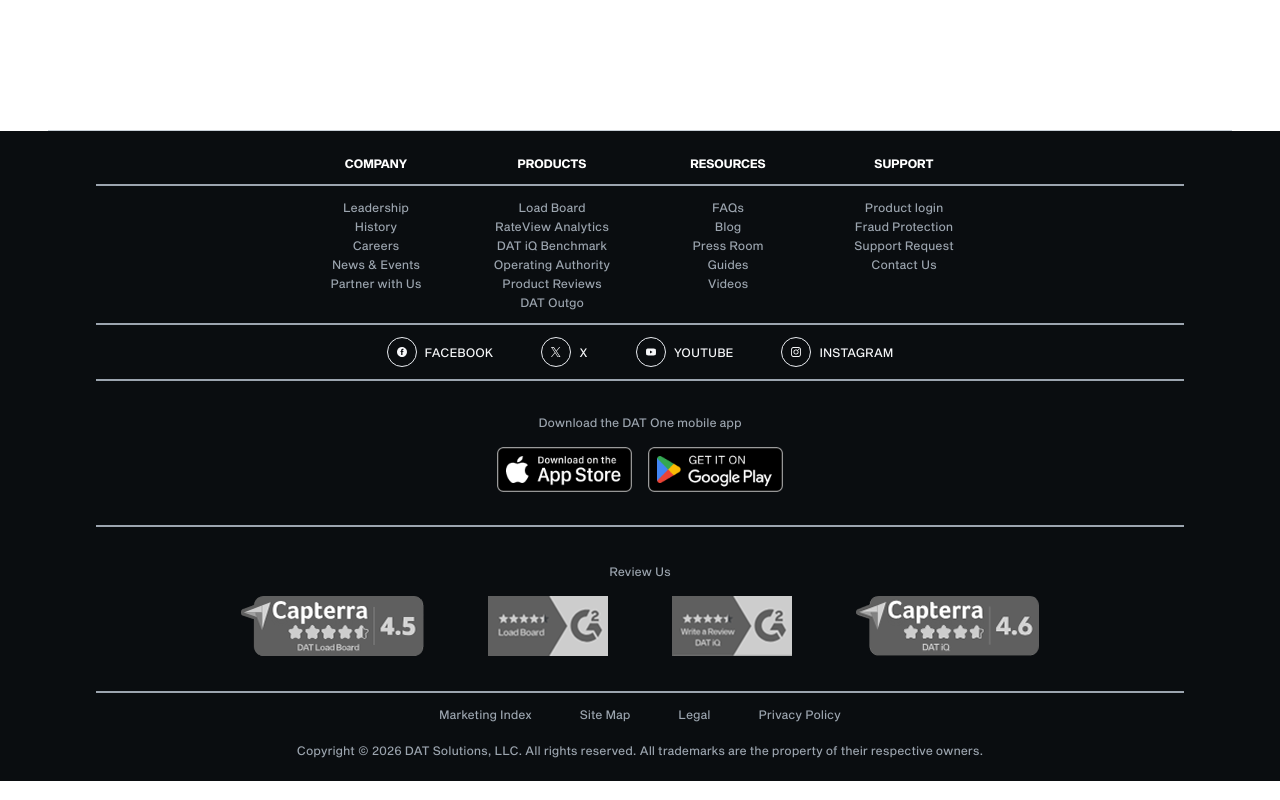
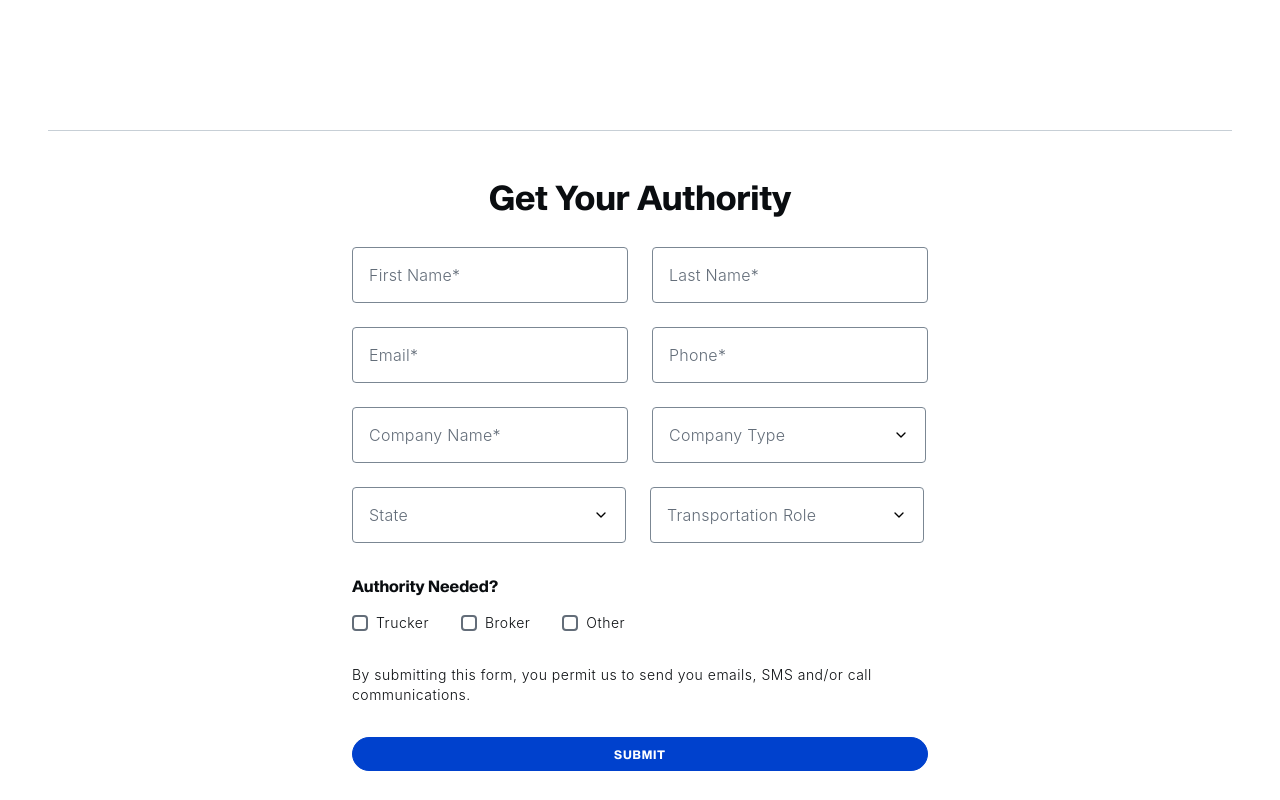
Before and after one commit to jblossomweb/dat-figma-demo, a Next.js app: page / in a window 1280 px wide. Shown: the part 2340-3140 px from the top of the page. Built offline with nearby package versions, Linux system fonts and the light colour scheme.

Commit message:
implement AuthorityForm on page

```diff
--- a/app/page.tsx
+++ b/app/page.tsx
@@ -8,6 +8,7 @@ import PageFooter from '@/components/PageFooter';
 import Hero from '@/components/Hero';
 import Features from '@/components/Features';
 import Spotlights from '@/components/Spotlights';
+import AuthorityForm from '@/components/AuthorityForm';
 
 export default function Home() {
   return (
@@ -17,6 +18,7 @@ export default function Home() {
         <Hero hero={content.hero} />
         <Features features={content.features} />
         <Spotlights spotlights={content.spotlights} />
+        <AuthorityForm authorityForm={content.authorityForm} />
       </PageContent>
       <PageFooter footer={content.footer} />
       <PageCta cta={content.cta} />
```
